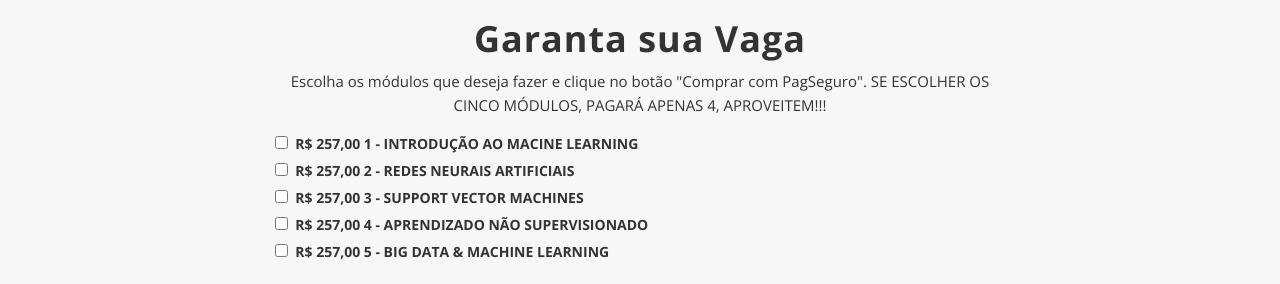
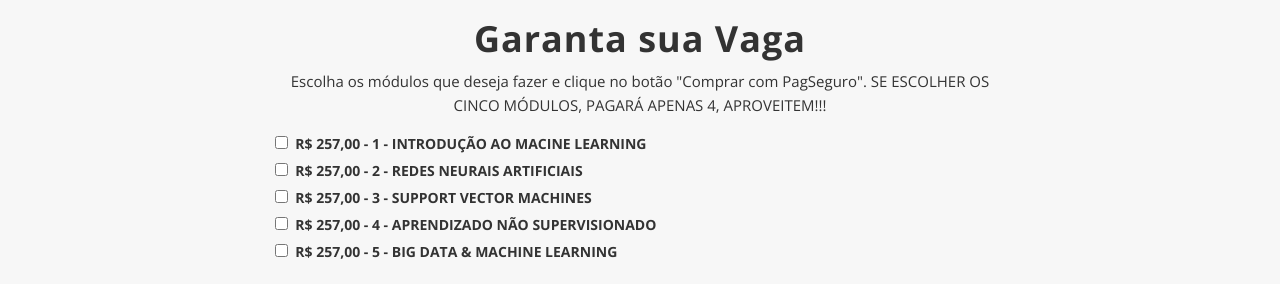
Before and after one commit to alephbit/alephbit.github.io, a website: page course-ml.html in a window 1280 px wide. Shown: the part 4320-4604 px from the top of the page. Drawn offline with nearby package versions, Linux system fonts and the light colour scheme; some packages are replaced by stand-ins of ours; grey boxes are pictures that could not be loaded; a script that the page names is missing.

Commit message:
Mais correções

```diff
--- a/course-ml.html
+++ b/course-ml.html
@@ -304,15 +304,15 @@
 			<!-- NÃO EDITE OS COMANDOS DAS LINHAS ABAIXO -->
 			<input type="hidden" name="itemCode" value="" id="fpagseguro" />
 			<input type="hidden" name="iot" value="button" />
-			<input id="m1" value="1" type="checkbox" /><label for="m1">&nbsp; <b>R$ 257,00</b> 1 - INTRODUÇÃO AO MACINE LEARNING</label>
+			<input id="m1" value="1" type="checkbox" /><label for="m1">&nbsp; <b>R$ 257,00</b> - 1 - INTRODUÇÃO AO MACINE LEARNING</label>
 			<br />
-			<input id="m2" value="2" type="checkbox" /><label for="m2">&nbsp; <b>R$ 257,00</b> 2 - REDES NEURAIS ARTIFICIAIS</label>
+			<input id="m2" value="2" type="checkbox" /><label for="m2">&nbsp; <b>R$ 257,00</b> - 2 - REDES NEURAIS ARTIFICIAIS</label>
 			<br />
-			<input id="m3" value="3" type="checkbox" /><label for="m3">&nbsp; <b>R$ 257,00</b> 3 - SUPPORT VECTOR MACHINES</label>
+			<input id="m3" value="3" type="checkbox" /><label for="m3">&nbsp; <b>R$ 257,00</b> - 3 - SUPPORT VECTOR MACHINES</label>
 			<br />
-			<input id="m4" value="4" type="checkbox" /><label for="m4">&nbsp; <b>R$ 257,00</b> 4 - APRENDIZADO NÃO SUPERVISIONADO</label>
+			<input id="m4" value="4" type="checkbox" /><label for="m4">&nbsp; <b>R$ 257,00</b> - 4 - APRENDIZADO NÃO SUPERVISIONADO</label>
 			<br />
-			<input id="m5" value="5" type="checkbox" /><label for="m5">&nbsp; <b>R$ 257,00</b> 5 - BIG DATA & MACHINE LEARNING</label>
+			<input id="m5" value="5" type="checkbox" /><label for="m5">&nbsp; <b>R$ 257,00</b> - 5 - BIG DATA & MACHINE LEARNING</label>
 			<br />
 			<br />
 			<div class="text-center">
```
Also changed, not shown: index.html (+3 -1 lines).
